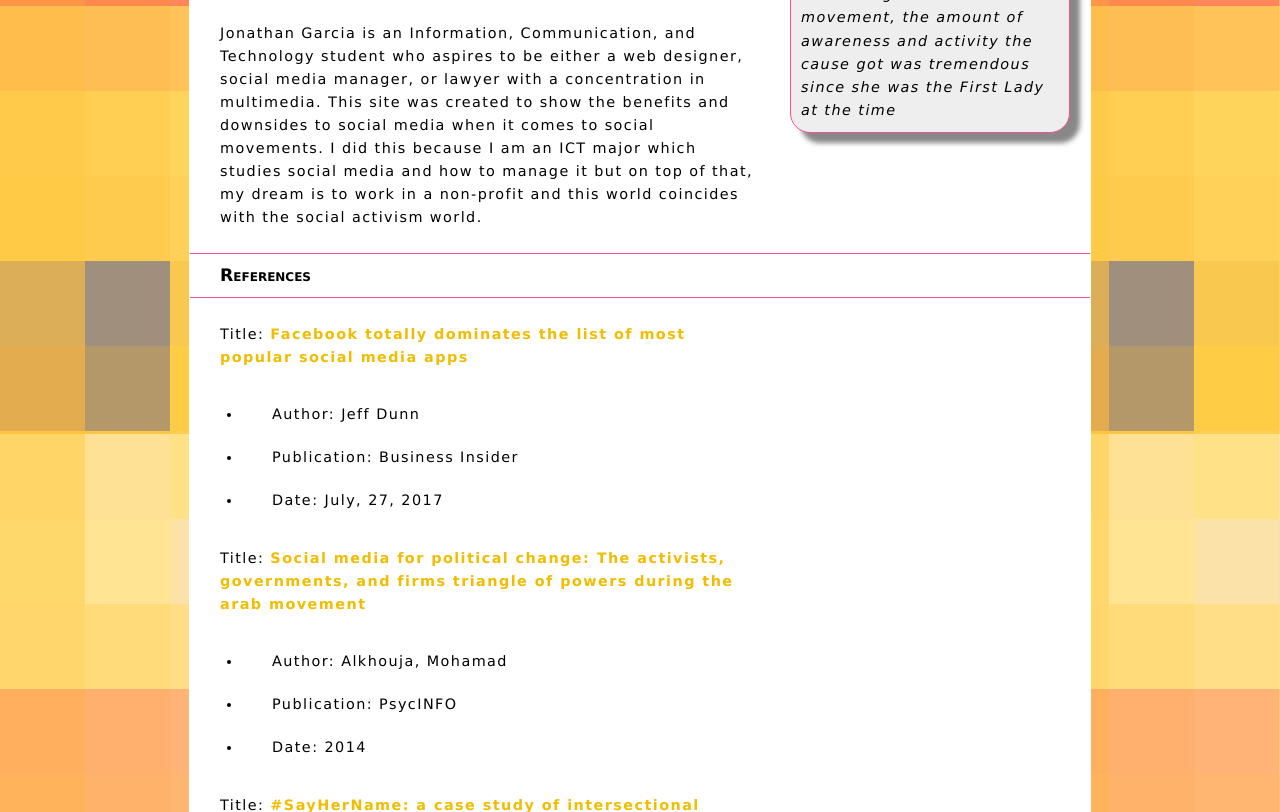
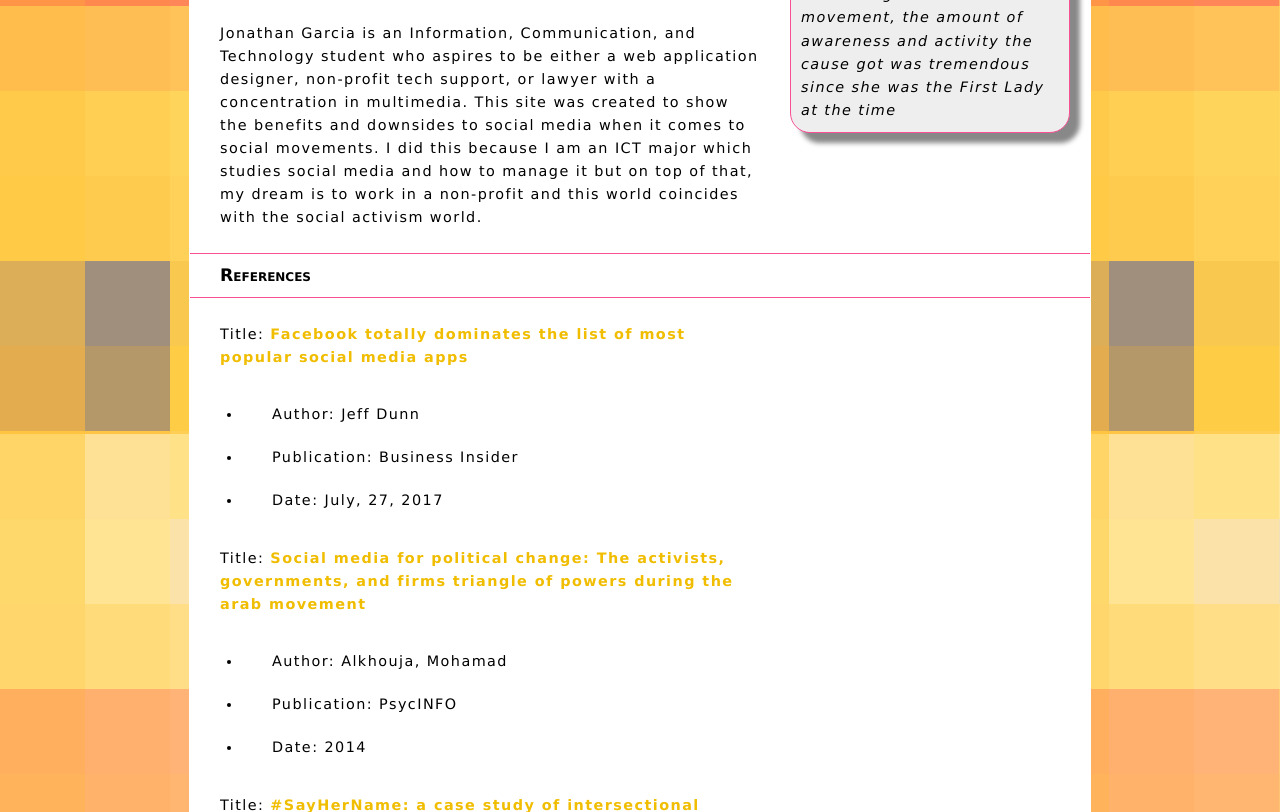
Before and after one commit to jfg16/lesson07_navbar, a plain HTML site: page author.html in a window 1280 px wide. Shown: the part 929-1741 px from the top of the page. Drawn offline with Linux system fonts and the light colour scheme.

Commit message:
updated author

```diff
--- a/author.html
+++ b/author.html
@@ -47,7 +47,7 @@
         <p> <img src="images/headshot.png" width="250" alt="Jonathan Garcia headshot in a navy blue suit and pink striped shirt with a grey tie"> </p>
 
         <p>
-            Jonathan Garcia is an Information, Communication, and Technology student who aspires to be either a web designer, social media manager, or lawyer with a concentration in multimedia. This site was created to show the benefits and downsides to social media when it comes to social movements. I did this because I am an ICT major which studies social media and how to manage it but on top of that, my dream is to work in a non-profit and this world coincides with the social activism world.
+            Jonathan Garcia is an Information, Communication, and Technology student who aspires to be either a web application designer, non-profit tech support, or lawyer with a concentration in multimedia. This site was created to show the benefits and downsides to social media when it comes to social movements. I did this because I am an ICT major which studies social media and how to manage it but on top of that, my dream is to work in a non-profit and this world coincides with the social activism world.
         </p>
 
         <h3>References</h3>
```
